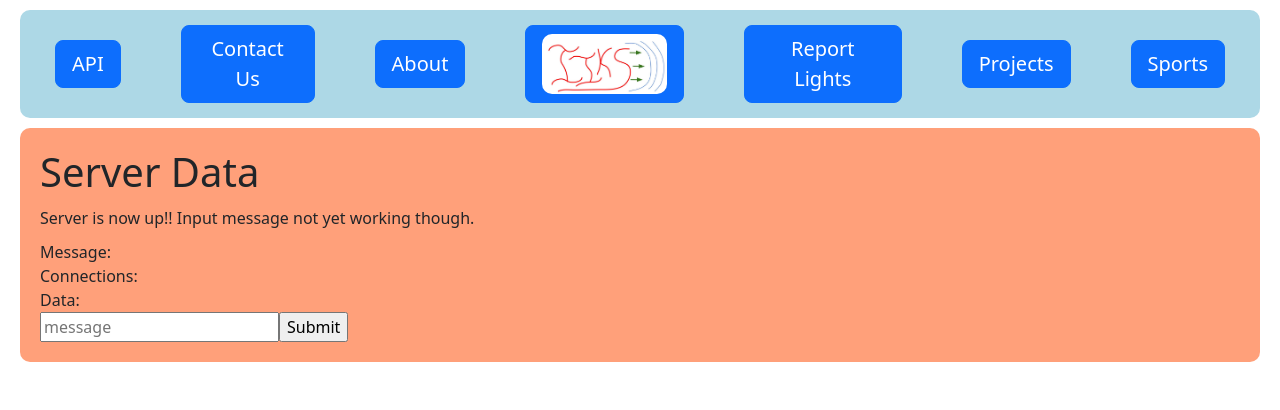
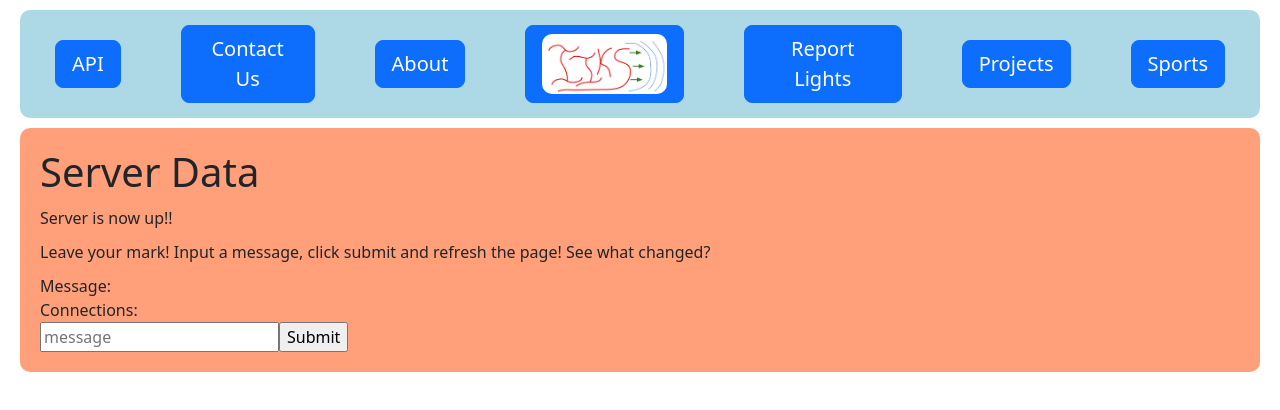
Before and after one commit to geodude3/iiksreactframework, a React (Create React App) app: page /api in a window 1280 px wide. Shown: the top 410 px of the page. Built offline with nearby package versions, Linux system fonts and the light colour scheme; no server answers.

Commit message:
updated report lights and api

```diff
--- a/src/pages/Api.js
+++ b/src/pages/Api.js
@@ -56,16 +56,19 @@ function Api() {
     return(
         <div className="body">
             <h1>Server Data</h1>
-            <div id="message">Server is now up!! Input message not yet working though.</div>
+            <div className="message">Server is now up!!</div>
+            <div className="message">
+              Leave your mark!
+              Input a message, click submit and refresh the page! See what changed? </div>
             <div>
                 Message: {data}
             </div>
             <div>
                 Connections: {connect}
             </div>
-            <div>
+            {/* <div>
                 Data: {data2}
-            </div>
+            </div> */}
             <div>
             <form onSubmit={handleSubmit}>
                 <input onChange={handle} id="item" placeholder="message" type="text" value={dataInput.item}/>
--- a/src/pages/ReportLights.js
+++ b/src/pages/ReportLights.js
@@ -1,6 +1,7 @@
 import React from "react";
 import "../styles/App.css"
 import Axios from "axios";
+
 
 function ReportLights() {
 
@@ -32,6 +33,9 @@ function ReportLights() {
     return(
         <div className="body">
             <h1>Welcome to the ReportLights website</h1>
+            <p>
+                Input classroom # to report lights.
+            </p>
             <form onSubmit={handleSubmit}>
                 <input onChange={handleChange} pattern="[0-9]*" type="number" placeholder="Room #" id="room"></input>
                 <input type="submit"></input>
--- a/src/styles/api.css
+++ b/src/styles/api.css
@@ -1,4 +1,4 @@
-#message{
+.message{
     margin: 10px;
     margin-left: 0;
 }
```
